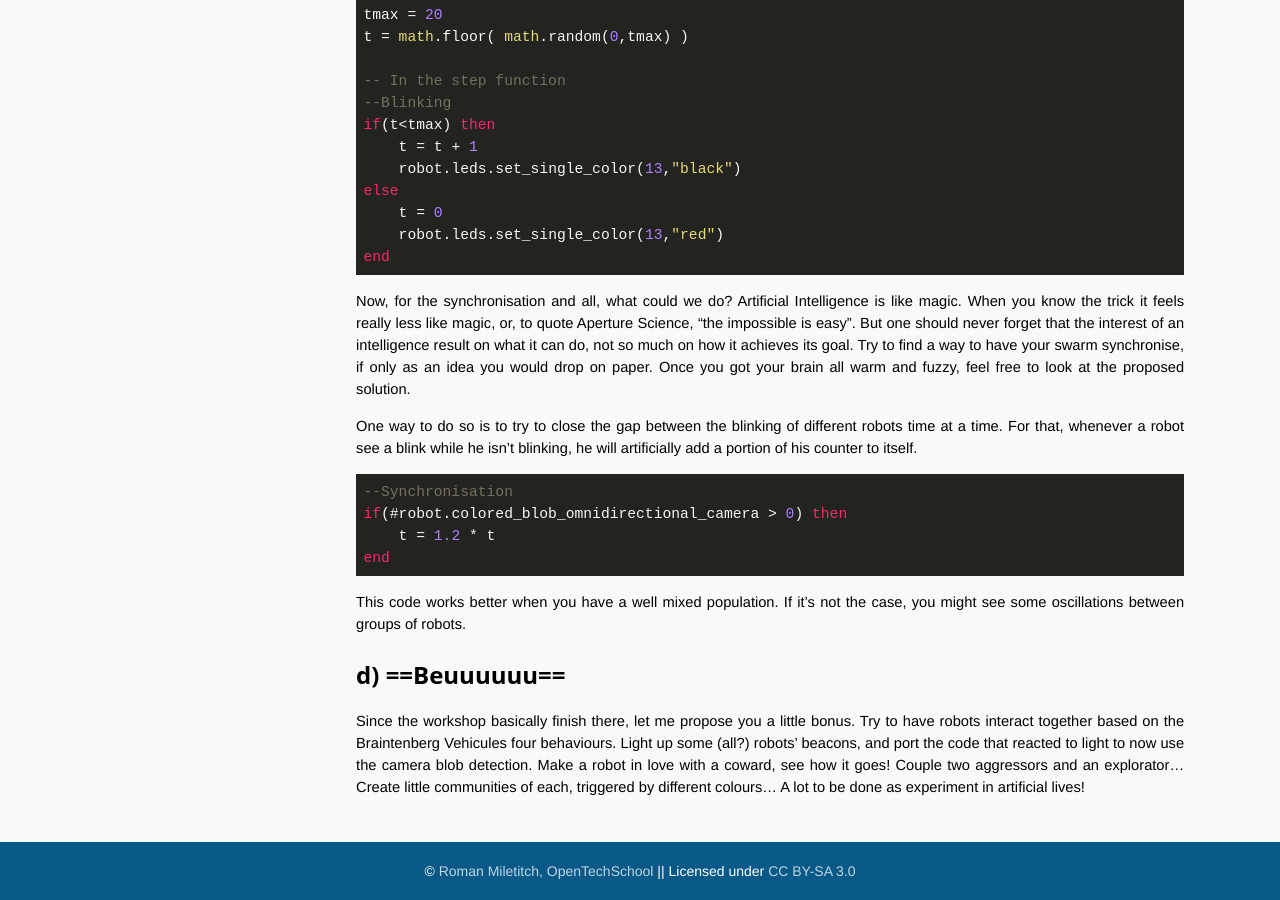
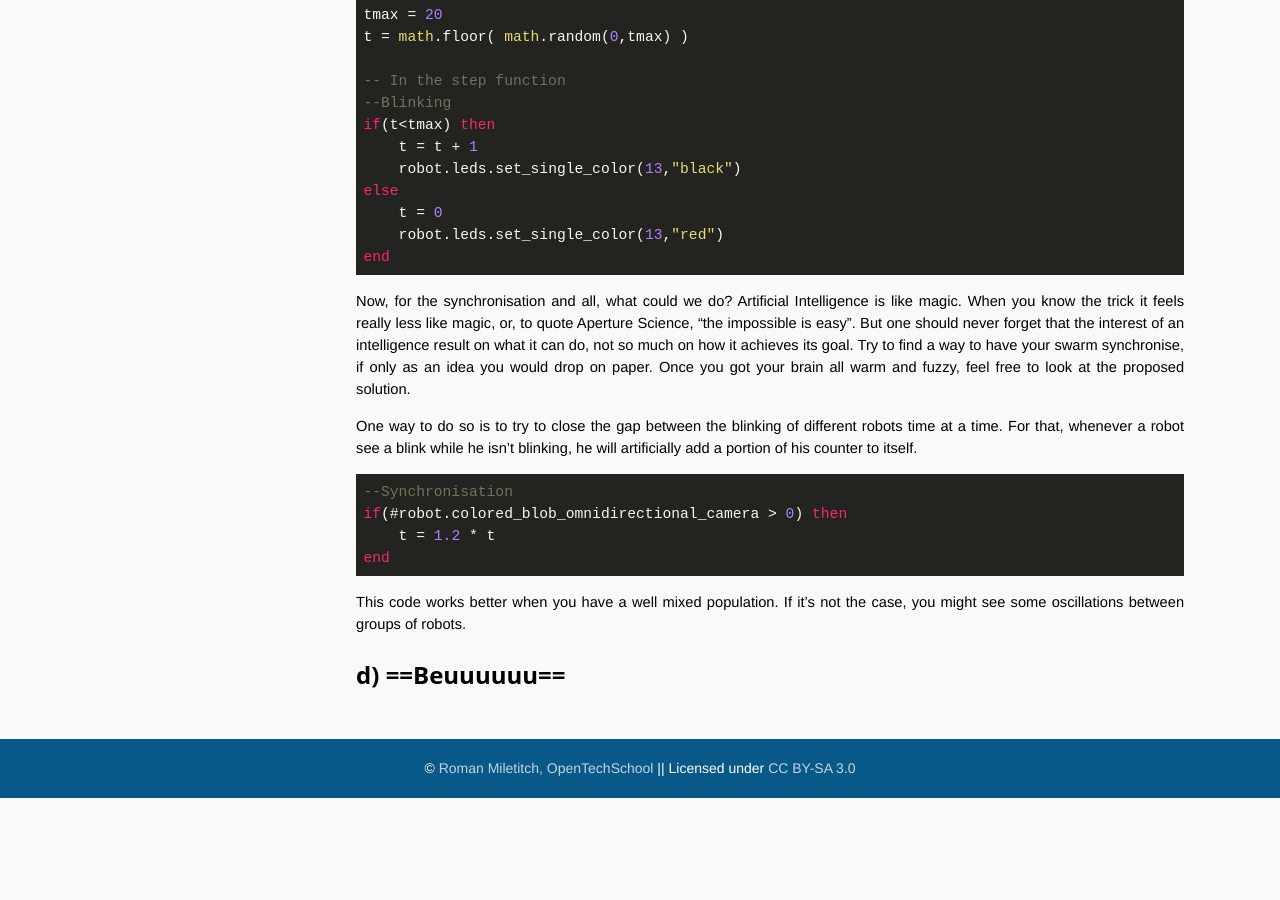
Before and after one commit to OpenTechSchool-Brussels/AI-for-robots-and-swarms, a Jekyll site: the page built from Open-your-eyes.markdown, in a window 1280 px wide and 900 px high, scrolled down 1665 px. Built offline with Jekyll 4.4.1, drawn with Linux system fonts in a browser that asks for light colours; Markdown is read by kramdown in place of the engine named in the settings; after the commit the page ends 2463 px from its top, so only the background shows below that.

Commit message:
Update Open-your-eyes.markdown

```diff
--- a/Open-your-eyes.markdown
+++ b/Open-your-eyes.markdown
@@ -86,4 +86,3 @@ end
 This code works better when you have a well mixed population. If it's not the case, you might see some oscillations between groups of robots.
 
 ##d) ==Beuuuuuu==
-Since the workshop basically finish there, let me propose you a little bonus. Try to have robots interact together based on the Braintenberg Vehicules four behaviours. Light up some (all?) robots' beacons, and port the code that reacted to light to now use the camera blob detection. Make a robot in love with a coward, see how it goes! Couple two aggressors and an explorator... Create little communities of each, triggered by different colours... A lot to be done as experiment in artificial lives!
```
